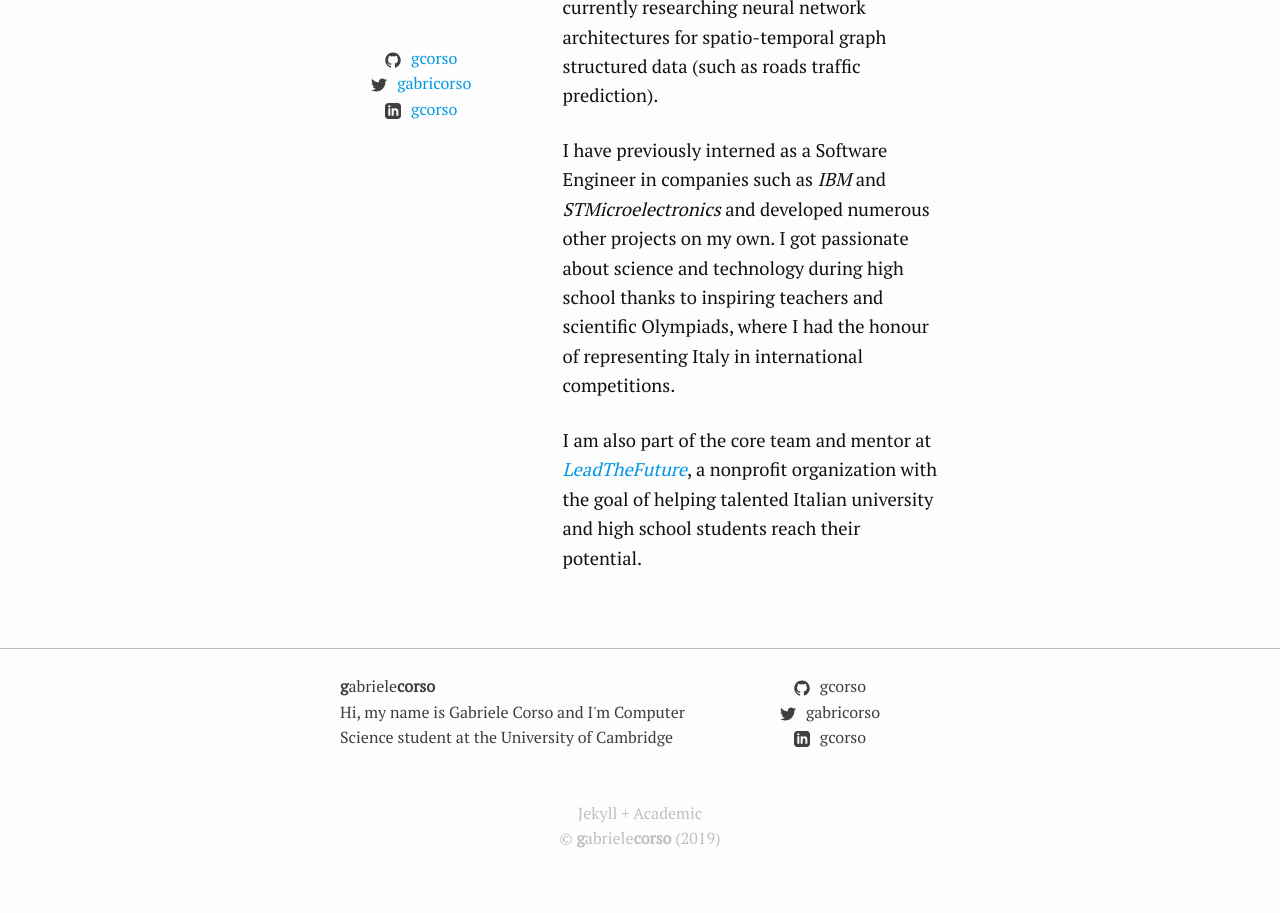
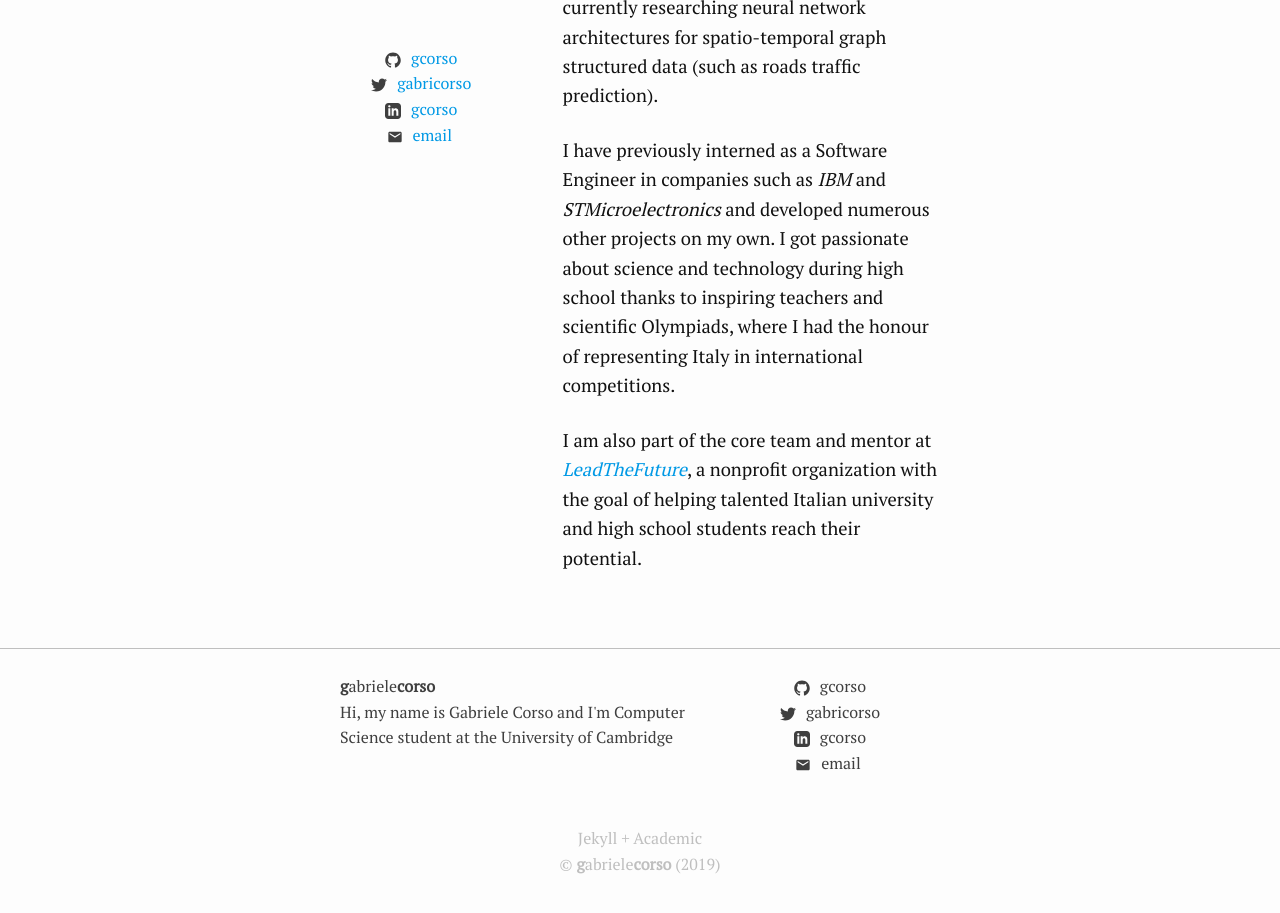
Before and after one commit to gcorso/me, a Jekyll site: the page built from index.md, in a window 1280 px wide, cut to the strip 288-1216 px from the top of the page. Shown: the top 913 px of the strip. Built offline with Jekyll 4.4.1, drawn with Linux system fonts in a browser that asks for light colours.

Commit message:
Email added

```diff
--- a/_includes/_icons/email.html
+++ b/_includes/_icons/email.html
@@ -1 +1 @@
-<a href="mailto:{{site.email}}" title="Email"><span class="icon icon--email">{% include _icons/email.svg %}</span><span class="username">contact</span></span></a>
+<a href="mailto:{{site.email}}" title="Email"><center><span class="icon icon--email" style="padding-right:6px; margin-left:-39px">{% include _icons/email.svg %}</span><span class="username">email</span></span></a>
--- a/_includes/contactlist.html
+++ b/_includes/contactlist.html
@@ -22,9 +22,9 @@
   </li>
   {% endif %}
 
-  {% if site.keybase_username %}
+  {% if site.email %}
   <li>
-    {% include _icons/keybase.html username=site.keybase_username %}
+    {% include _icons/email.html username=site.email %}
   </li>
   {% endif %}
 
--- a/_posts/2018-07-19-android-academy.markdown
+++ b/_posts/2018-07-19-android-academy.markdown
@@ -1,7 +1,7 @@
 ---
 layout: post
 title:  "Android Academy"
-summary: "A template for an Android educational app, use it and you will only need to focus on the contents of your courses in order to quickly launch your app idea."
+summary: "A template for an Android educational app, use it and you will only need to focus on the contents of your courses in order to quickly launch your app idea"
 date:   2018-07-19 22:14:43 +0100
 categories: android
 ---
```
